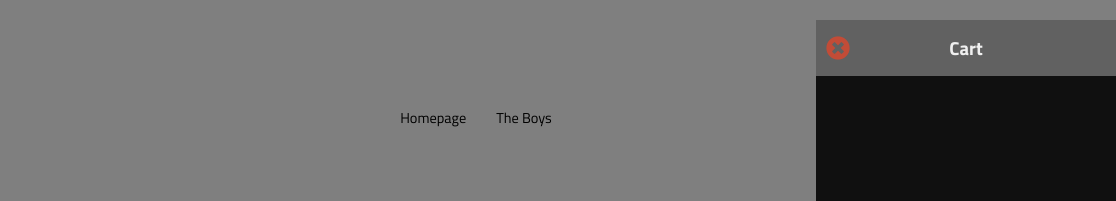
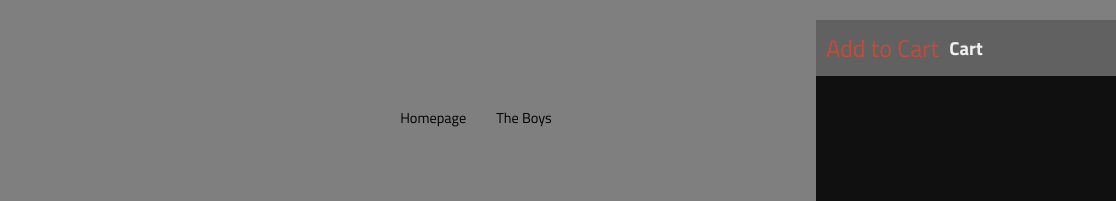
Before and after one commit to GrantSheagley/The_Yard, a plain HTML site: page index2.html in a window 1280 px wide. Both pictures are taken after a click on the icon 1232 px from the left and 50 px from the top of the page. Shown: the top 201 px of the page, 164-1280 px from the left. Drawn offline with Linux system fonts and the light colour scheme.

Commit message:
Update index2.html

```diff
--- a/index2.html
+++ b/index2.html
@@ -63,7 +63,7 @@
                 <div class="overlay"></div>
                 <div class="top">
                     <button id="closeButton">
-                        <i class="fas fa-times-circle"></i>
+                        Add to Cart
                     </button>
                     <h3>Cart</h3>
                 </div>
```
